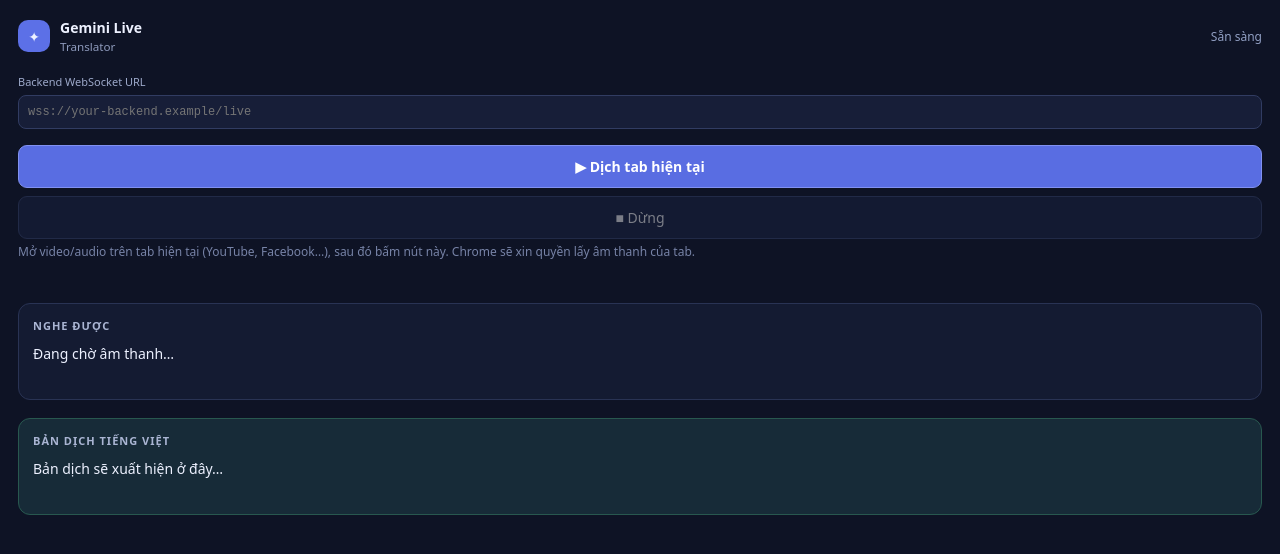
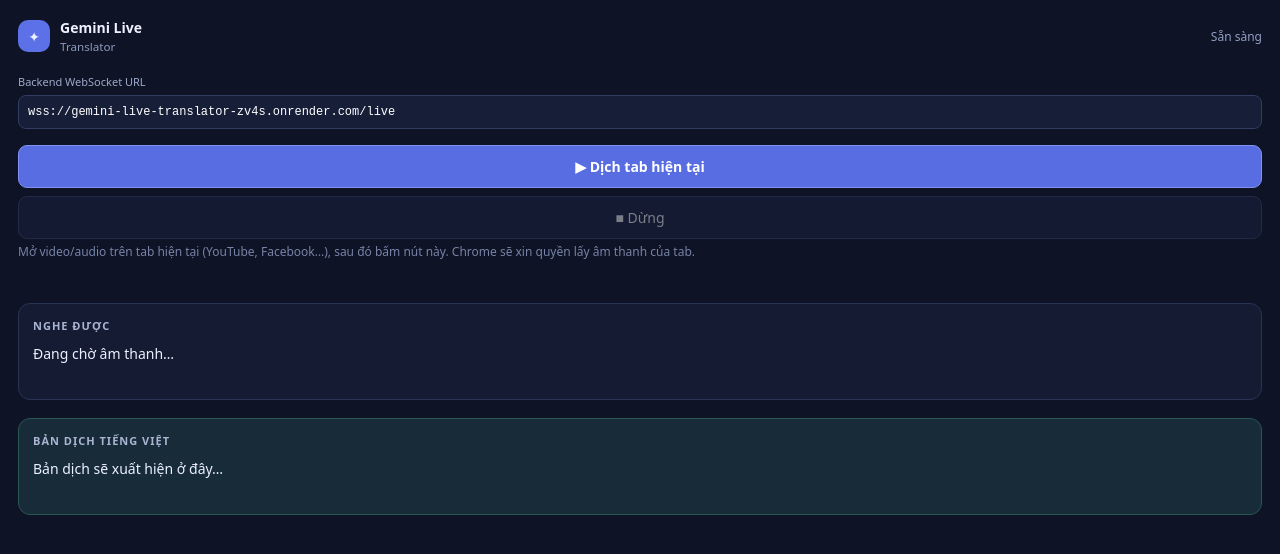
Before and after one commit to quyenvkbn/gemini-live-translator, a browser extension: page extension/sidepanel.html in a window 1280 px wide. Drawn offline with Linux system fonts and the light colour scheme.

Commit message:
Use deployed Render backend by default

```diff
--- a/extension/sidepanel.html
+++ b/extension/sidepanel.html
@@ -8,7 +8,7 @@
 </head>
 <body>
   <header><div class="brand"><span class="orb">✦</span><div><strong>Gemini Live</strong><small>Translator</small></div></div><span id="status" class="status">Sẵn sàng</span></header>
-  <label class="field">Backend WebSocket URL<input id="backendUrl" placeholder="wss://your-backend.example/live" /></label>
+  <label class="field">Backend WebSocket URL<input id="backendUrl" value="wss://gemini-live-translator-zv4s.onrender.com/live" /></label>
   <button id="start" class="primary">▶ Dịch tab hiện tại</button>
   <button id="stop" disabled>■ Dừng</button>
   <p class="hint">Mở video/audio trên tab hiện tại (YouTube, Facebook…), sau đó bấm nút này. Chrome sẽ xin quyền lấy âm thanh của tab.</p>
--- a/extension/sidepanel.js
+++ b/extension/sidepanel.js
@@ -1,3 +1,4 @@
+const DEFAULT_BACKEND_URL = 'wss://gemini-live-translator-zv4s.onrender.com/live';
 const $ = id => document.getElementById(id);
 let socket; let capture; let audioContext; let processor; let sourceNode; let outputContext; let nextOutputTime = 0; let sourceText = ''; let translationText = '';
 
@@ -39,5 +40,5 @@ async function start() {
 }
 function stop() { processor?.disconnect(); sourceNode?.disconnect(); audioContext?.close(); outputContext?.close(); outputContext = null; nextOutputTime = 0; capture?.getTracks().forEach(track => track.stop()); socket?.close(); socket = capture = null; $('start').disabled = false; $('stop').disabled = true; status('Sẵn sàng'); }
 $('start').onclick = () => start().catch(error => { status(error.message, 'error'); stop(); }); $('stop').onclick = stop;
-chrome.storage.local.get(['backendUrl'], value => { if (value.backendUrl) $('backendUrl').value = value.backendUrl; });
+chrome.storage.local.get(['backendUrl'], value => { $('backendUrl').value = value.backendUrl || DEFAULT_BACKEND_URL; });
 $('backendUrl').onchange = () => chrome.storage.local.set({ backendUrl: $('backendUrl').value.trim() });
```
